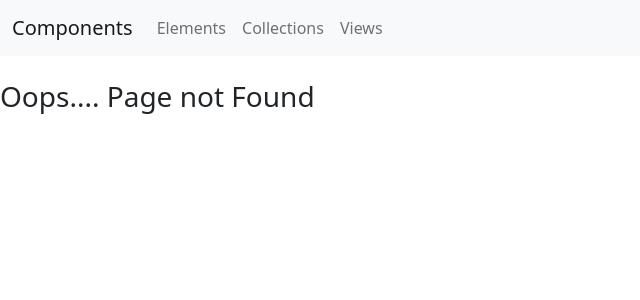
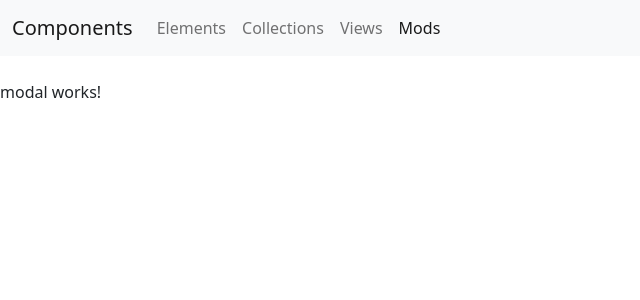
Before and after one commit to snpatel96/ng-components, an Angular app: page /mods in a window 1280 px wide. Before the commit this address had no page. Shown: the top 300 px of the page, without its empty margins (0-640 px from the left). Built offline with nearby package versions, Linux system fonts and the light colour scheme.

Commit message:
#12 mods home component

```diff
--- a/src/app/app-routing.module.ts
+++ b/src/app/app-routing.module.ts
@@ -22,6 +22,10 @@ const routes: Routes = [
       import('./views/views.module').then((m) => m.ViewsModule),
   },
   {
+    path: 'mods',
+    loadChildren: () => import('./mods/mods.module').then((m) => m.ModsModule),
+  },
+  {
     path: '',
     component: HomeComponent,
   },
--- a/src/app/app.component.html
+++ b/src/app/app.component.html
@@ -36,6 +36,11 @@
             >Views</a
           >
         </li>
+        <li class="nav-item">
+          <a routerLink="/mods" class="nav-link" routerLinkActive="active"
+            >Mods</a
+          >
+        </li>
       </ul>
     </div>
   </div>
--- /dev/null
+++ b/src/app/mods/modal/modal.component.html
@@ -0,0 +1 @@
+<p>modal works!</p>
--- /dev/null
+++ b/src/app/mods/mods-home/mods-home.component.html
@@ -0,0 +1 @@
+<app-modal></app-modal>
--- a/src/app/mods/mods-routing.module.ts
+++ b/src/app/mods/mods-routing.module.ts
@@ -1,10 +1,16 @@
 import { NgModule } from '@angular/core';
 import { RouterModule, Routes } from '@angular/router';
+import { ModsHomeComponent } from './mods-home/mods-home.component';
 
-const routes: Routes = [];
+const routes: Routes = [
+  {
+    path: '',
+    component: ModsHomeComponent,
+  },
+];
 
 @NgModule({
   imports: [RouterModule.forChild(routes)],
-  exports: [RouterModule]
+  exports: [RouterModule],
 })
-export class ModsRoutingModule { }
+export class ModsRoutingModule {}
```
Also changed, not shown: src/app/mods/modal/modal.component.ts (added, +10 -0 lines), src/app/mods/mods-home/mods-home.component.ts (added, +10 -0 lines), src/app/mods/mods.module.ts (+6 -1 lines), src/app/mods/modal/modal.component.css (added), src/app/mods/mods-home/mods-home.component.css (added), 2 other files (tests, documents, lock files or other folders).
